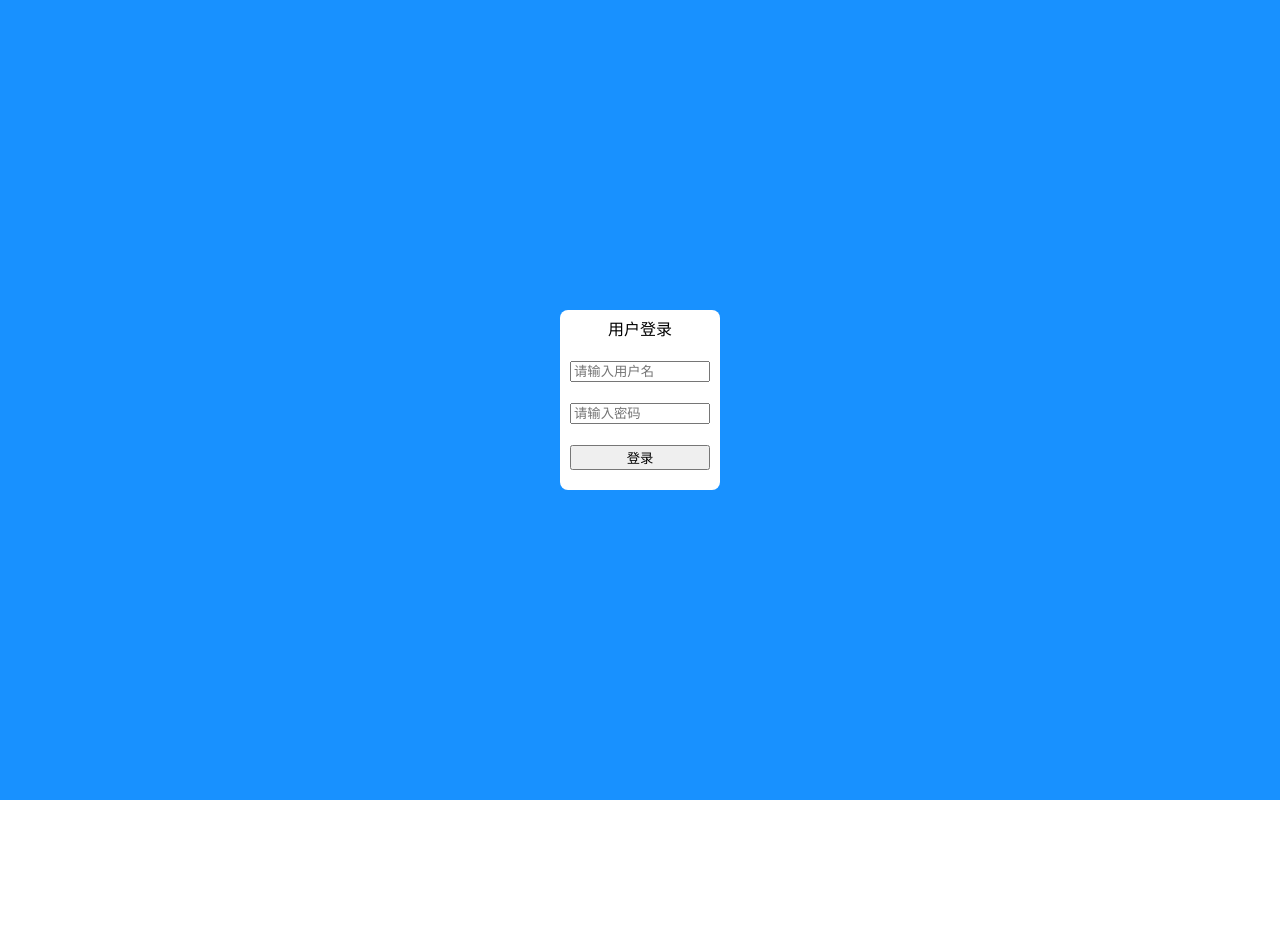
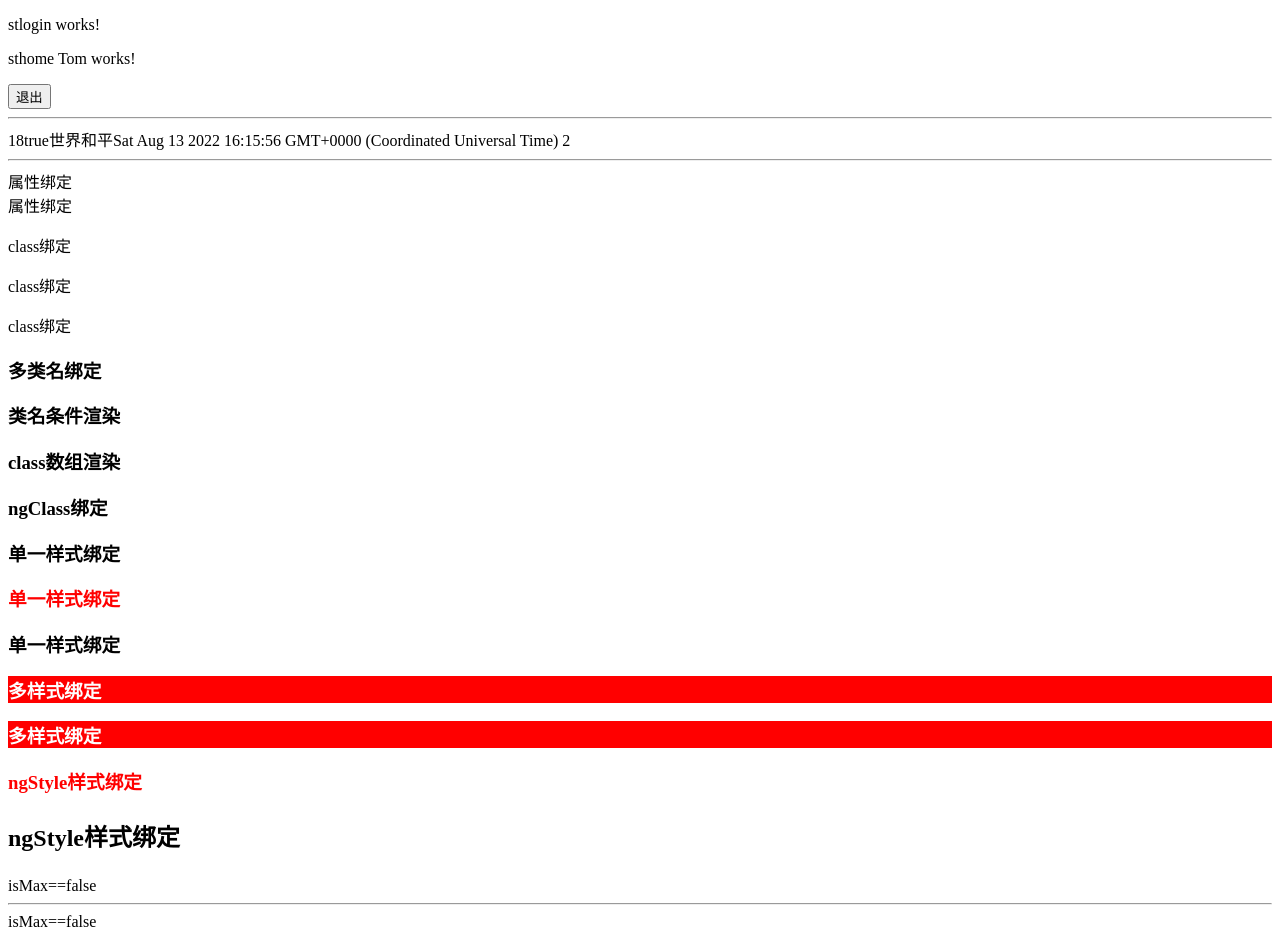
Before and after one commit to szlsay/STAngular, an Angular app: page / in a window 1280 px wide. Before the commit the page ends 800 px from the top, so only its background shows below. Built offline with nearby package versions, Linux system fonts and the light colour scheme.

Commit message:
fix:判断条件

```diff
--- a/src/app/sthome/sthome.component.html
+++ b/src/app/sthome/sthome.component.html
@@ -29,3 +29,19 @@
 
 <h3 [ngStyle]="{'color': 'red'}">ngStyle样式绑定</h3>
 <h3 [ngStyle]="{'font-size': !isMax ? '24px' : '12px'}">ngStyle样式绑定</h3>
+
+<!-- 条件判断语法 -->
+<div *ngIf="isMax">isMax==true</div>
+<div *ngIf="!isMax">isMax==false</div>
+
+<!-- 解析完 -->
+<ng-template [ngIf]="isMax">
+  <div>isMax==true</div>
+</ng-template>
+<hr>
+<ng-container *ngIf="isMax; else elseTemplate">
+  <div>isMax==true</div>
+</ng-container>
+<ng-template #elseTemplate>
+  <div>isMax==false</div>
+</ng-template>
--- a/src/app/sthome/sthome.component.ts
+++ b/src/app/sthome/sthome.component.ts
@@ -23,7 +23,7 @@ export class STHomeComponent implements OnInit {
   homeClasses: String = 'h3-dom title-dom'
   isActive: boolean = true
 
-  isMax: boolean = true
+  isMax: boolean = false
 
   handlerOutLogin(){
     this.outLogin.emit('用户退出')
--- a/src/app/stlogin/stlogin.component.html
+++ b/src/app/stlogin/stlogin.component.html
@@ -1,11 +1,11 @@
-<!-- <p>stlogin works!</p>
-<app-sthome [name]="'Tom'" (outLogin)="handleOutLogin($event)" #myHome></app-sthome> -->
+<p>stlogin works!</p>
+<app-sthome [name]="'Tom'" (outLogin)="handleOutLogin($event)" #myHome></app-sthome>
 
-<div class="container">
+<!-- <div class="container">
   <div class="title">用户登录</div>
   <form class="form" action="">
     <input type="text" placeholder="请输入用户名">
     <input type="password" placeholder="请输入密码">
     <button type="submit">登录</button>
   </form>
-</div>
+</div> -->
--- a/src/app/stlogin/stlogin.component.less
+++ b/src/app/stlogin/stlogin.component.less
@@ -1,11 +1,11 @@
-:host{
-  background-color: #1891ff;
-  height: 100vh;
-  width: 100vw;
-  position: fixed;
-  top:0;
-  left: 0;
-}
+// :host{
+//   background-color: #1891ff;
+//   height: 100vh;
+//   width: 100vw;
+//   position: fixed;
+//   top:0;
+//   left: 0;
+// }
 
 .container{
   position: fixed;
```
